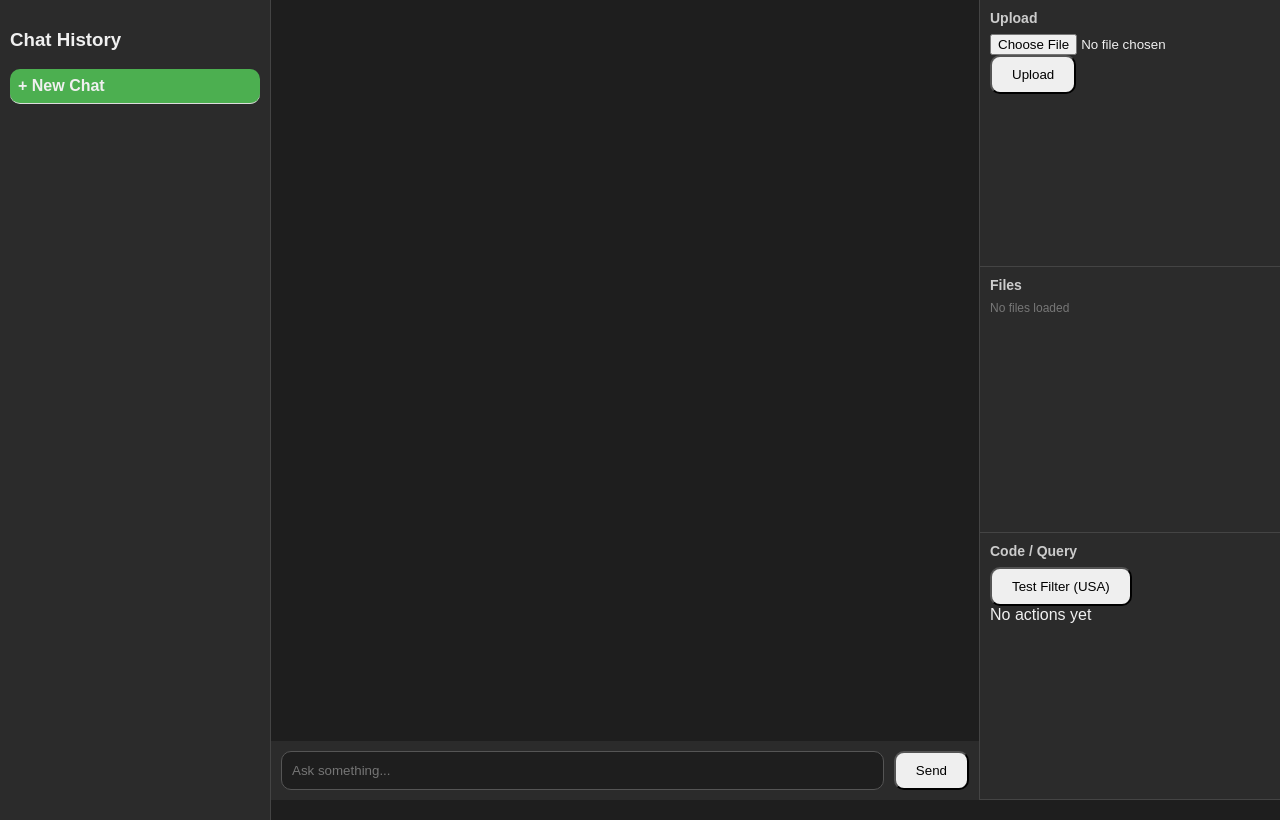
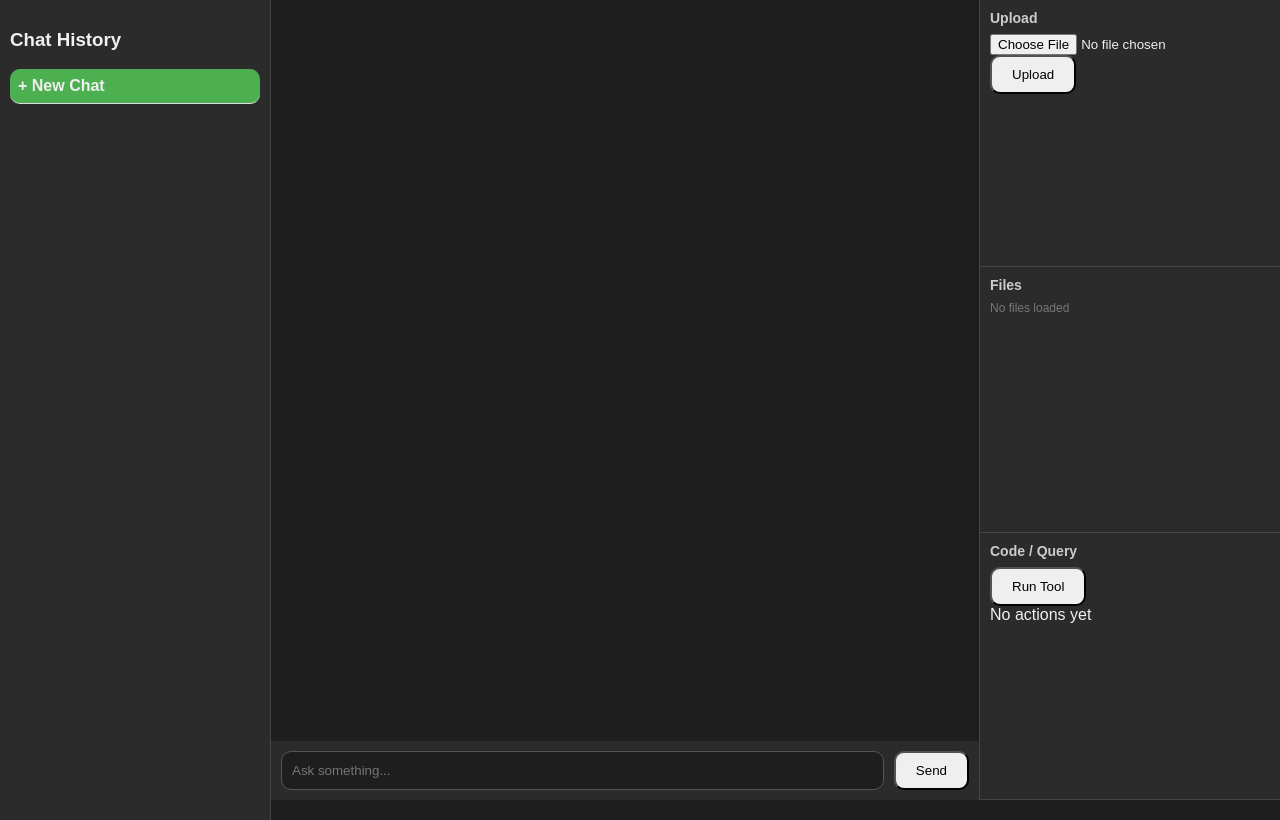
Before and after one commit to p-julius-dev/local-llm, a Flask app: page / in a window 1280 px wide. Run offline with Flask 3, Linux system fonts and the light colour scheme; data that the repository does not hold is empty; some libraries are stand-ins or nearby versions.

Commit message:
Add tool dispatcher framework

```diff
--- a/app.py
+++ b/app.py
@@ -259,6 +259,7 @@ def chat_route():
         8. You are NOT allowed to describe results or outcomes.
         9. You are NOT allowed to assume what the system will return.
         10. You ONLY output the action request JSON.
+        11. Valid actions are limited to known dataset tools only. Never invent new actions.
 
         Violation = invalid output.
         """
@@ -388,6 +389,10 @@ def dataset_info(filename):
 @app.post("/run_tool")
 def run_tool():
     data = request.json
+
+    if not data:
+        return {"status": "error", "message": "No input"}, 400
+
     action = data.get("action")
     parameters = data.get("parameters", {})
 
--- a/static/script.js
+++ b/static/script.js
@@ -423,3 +423,28 @@ async function runTestFilter() {
         container.textContent = "Request failed.";
     }
 }
+//Run Tool 8/18
+async function runTool() {
+    const response = await fetch("/last_tool_action");
+    const data = await response.json();
+
+    if (!data.tool_action) {
+        alert("No tool to run");
+        return;
+    }
+
+    const res = await fetch("/run_tool", {
+        method: "POST",
+        headers: { "Content-Type": "application/json" },
+        body: JSON.stringify(data.tool_action)
+    });
+
+    const result = await res.json();
+
+    const container = document.getElementById("code-output");
+    container.innerHTML = "";
+
+    const pre = document.createElement("pre");
+    pre.textContent = JSON.stringify(result, null, 2);
+    container.appendChild(pre);
+}
--- a/templates/index.html
+++ b/templates/index.html
@@ -49,7 +49,7 @@
         <div class="panel code-panel">
             <h3>Code / Query</h3>
             <!-- test filter button 4/1 -->
-            <button onclick="runTestFilter()">Test Filter (USA)</button>
+            <button onclick="runTool()">Run Tool</button>
             <div id="code-output">No actions yet</div>
             <!-- <div class="placeholder">No actions yet</div> -->
         </div>
```
